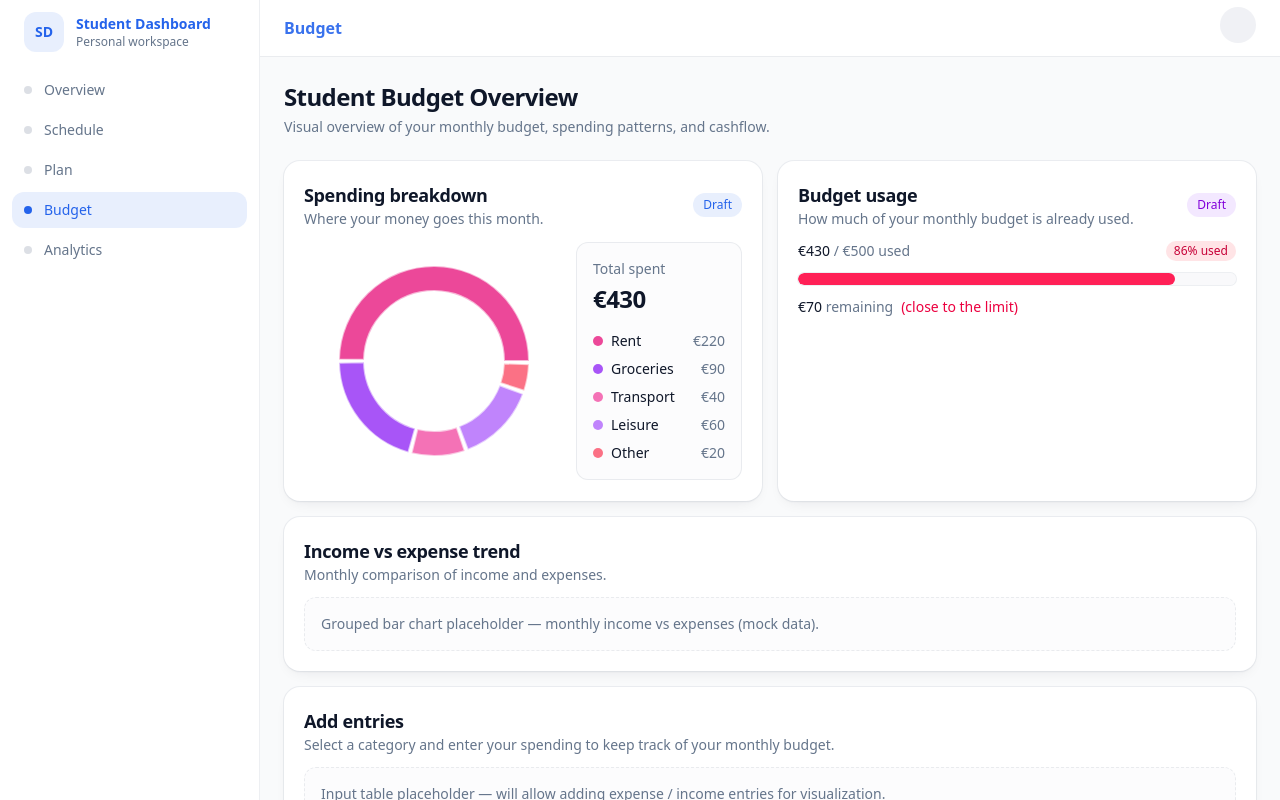
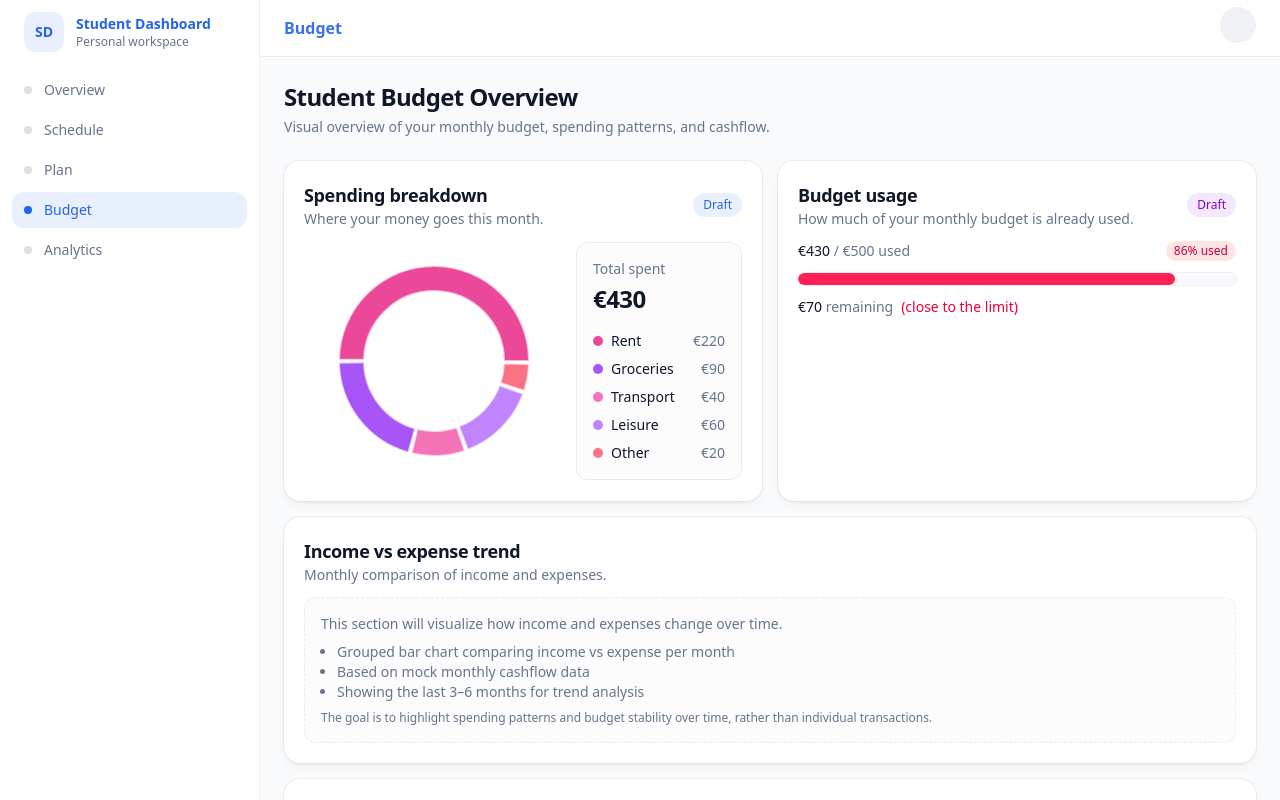
Before and after one commit to group6-dashboard/student-dashboard, a Next.js app: page /budget in a window 1280 px wide. Shown: the top 800 px of the page. Built offline with nearby package versions, Linux system fonts and the light colour scheme.

Commit message:
clarify placeholder for income vs expense trend chart

```diff
--- a/src/app/(dashboard)/budget/page.tsx
+++ b/src/app/(dashboard)/budget/page.tsx
@@ -88,8 +88,25 @@ export default function BudgetPage() {
               - Income vs expense comparison
             */}
             <Placeholder>
-              Grouped bar chart placeholder — monthly income vs expenses (mock
-              data).
+              <div className="space-y-2">
+                <p>
+                  This section will visualize how income and expenses change
+                  over time.
+                </p>
+
+                <ul className="list-disc pl-4">
+                  <li>
+                    Grouped bar chart comparing income vs expense per month
+                  </li>
+                  <li>Based on mock monthly cashflow data</li>
+                  <li>Showing the last 3–6 months for trend analysis</li>
+                </ul>
+
+                <p className="text-xs">
+                  The goal is to highlight spending patterns and budget
+                  stability over time, rather than individual transactions.
+                </p>
+              </div>
             </Placeholder>
           </CardContent>
         </Card>
```
